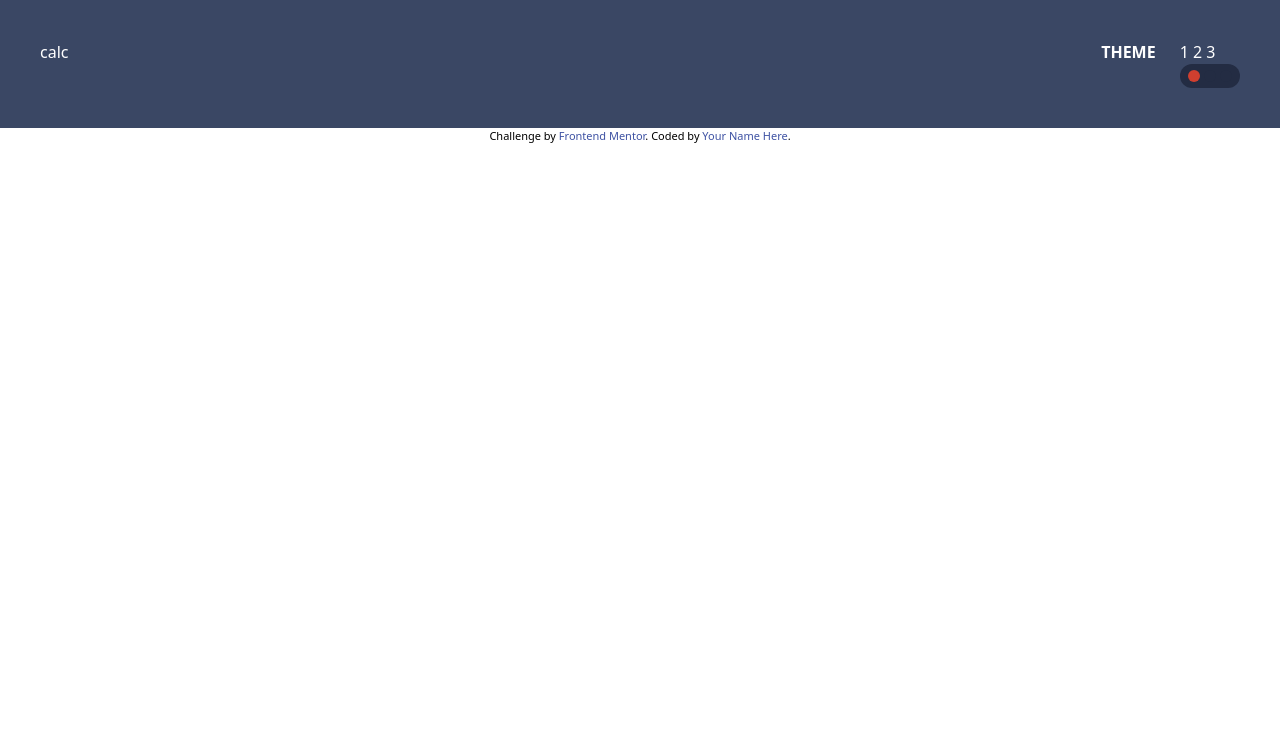
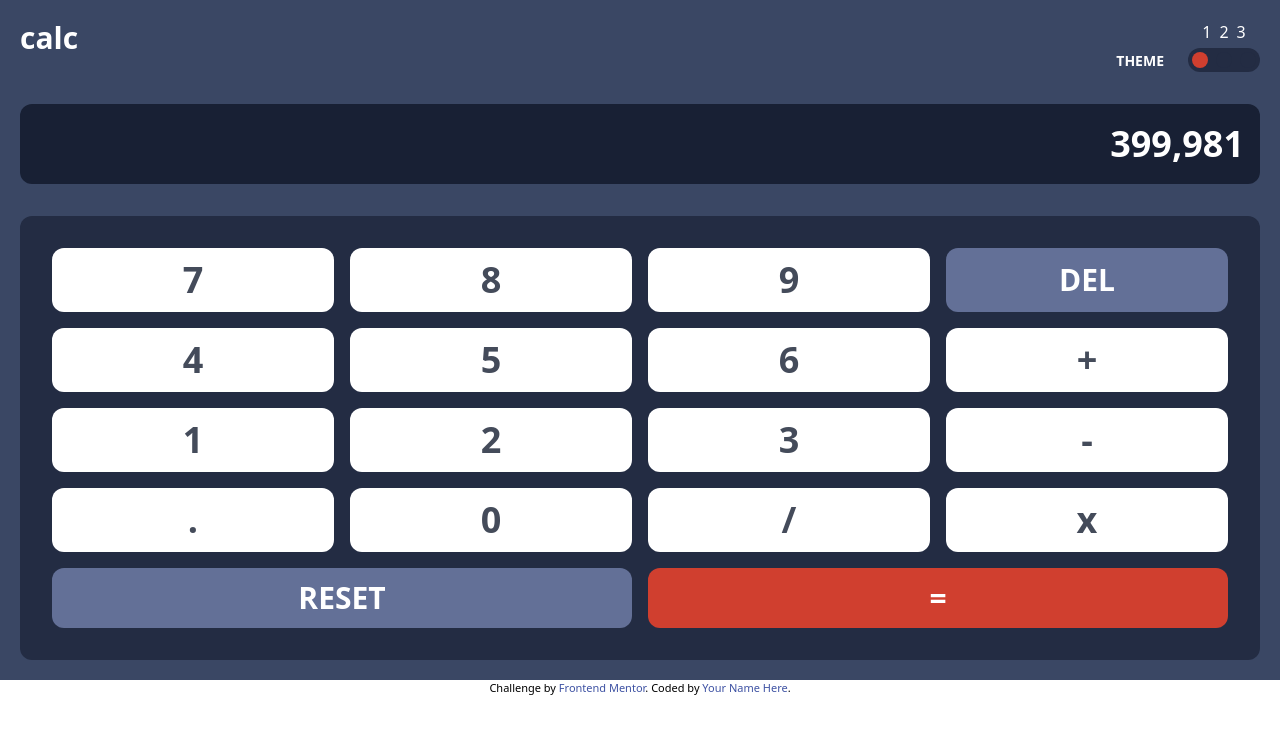
Before and after one commit to SenithVijayantha/calculator, a website: page src/index.html in a window 1280 px wide. Drawn offline with Linux system fonts and the light colour scheme.

Commit message:
Done with the basic CSS layout.

```diff
--- a/src/index.html
+++ b/src/index.html
@@ -1,16 +1,12 @@
 <!DOCTYPE html>
 <html lang="en">
+
 <head>
     <meta charset="UTF-8" />
     <meta name="viewport" content="width=device-width, initial-scale=1.0" />
     <!-- displays site properly based on user's device -->
     <link rel="stylesheet" href="output.css" />
-    <link
-      rel="icon"
-      type="image/png"
-      sizes="32x32"
-      href="./images/favicon-32x32.png"
-    />
+    <link rel="icon" type="image/png" sizes="32x32" href="./images/favicon-32x32.png" />
 
     <script defer src="script.js"></script>
     <title>Frontend Mentor | Calculator app</title>
@@ -29,55 +25,66 @@
 </head>
 
 <body class="">
-    <div
-      class="container bg-custom-very-dark-desaturated-blue-1 text-custom-white p-10"
-    >
+    <div class="flex flex-col gap-8 container bg-custom-very-dark-desaturated-blue-1 text-custom-white p-5">
         <div class="flex flex-row w-full justify-between">
             <div>
-          <h1>calc</h1>
+                <h1 class="text-3xl font-bold">calc</h1>
             </div>
 
-        <div class="flex gap-6">
+            <div class="flex gap-6 items-end">
                 <div>
-            <span class="uppercase font-semibold">theme</span>
+                    <span class="uppercase font-semibold text-sm">theme</span>
                 </div>
 
-          <div>
-            <div>
+                <div class="flex flex-col gap-1 items-center">
+                    <div class="flex gap-2">
                         <span>1</span>
                         <span>2</span>
                         <span>3</span>
                     </div>
-            <div
-              class="bg-custom-very-dark-desaturated-blue-2 px-2 rounded-full"
-            >
-              <button
-                id="theme-1"
-                class="rounded-full bg-custom-red w-3 h-3"
-              ></button>
-              <button
-                id="theme-2"
-                class="rounded-full w-3 h-3 bg-custom-very-dark-desaturated-blue-2 hover:bg-custom-red"
-              ></button>
-              <button
-                id="theme-3"
-                class="rounded-full w-3 h-3 bg-custom-very-dark-desaturated-blue-2 hover:bg-custom-red"
-              ></button>
+                    <div class="bg-custom-very-dark-desaturated-blue-2 px-1 py-1 rounded-full flex flex-row gap-2">
+                        <button id="theme-1" class="rounded-full bg-custom-red w-4 h-4"></button>
+                        <button id="theme-2"
+                            class="rounded-full w-4 h-4 bg-custom-very-dark-desaturated-blue-2 hover:bg-custom-red"></button>
+                        <button id="theme-3"
+                            class="rounded-full w-4 h-4 bg-custom-very-dark-desaturated-blue-2 hover:bg-custom-red"></button>
                     </div>
                 </div>
             </div>
         </div>
 
-      <div></div>
+        <div class="flex flex-col justify-center bg-custom-very-dark-desaturated-blue-3 h-20 rounded-xl pr-4">
+            <span class="text-right inline-block w-full text-4xl font-bold">399,981</span>
+        </div>
 
-      <div></div>
+        <div class="grid grid-cols-4 gap-4 p-8 bg-custom-very-dark-desaturated-blue-2 rounded-xl text-4xl font-bold text-custom-very-dark-grayish-blue">
+            <button class="bg-custom-white py-3 rounded-xl ">7</button>
+            <button class="bg-custom-white py-3 rounded-xl ">8</button>
+            <button class="bg-custom-white py-3 rounded-xl ">9</button>
+            <button class="text-custom-white bg-custom-desaturated-dark-blue-1 rounded-xl text-3xl py-3">DEL</button>
+            <button class="bg-custom-white py-3 rounded-xl ">4</button>
+            <button class="bg-custom-white py-3 rounded-xl ">5</button>
+            <button class="bg-custom-white py-3 rounded-xl ">6</button>
+            <button class="bg-custom-white py-3 rounded-xl ">+</button>
+            <button class="bg-custom-white py-3 rounded-xl ">1</button>
+            <button class="bg-custom-white py-3 rounded-xl ">2</button>
+            <button class="bg-custom-white py-3 rounded-xl ">3</button>
+            <button class="bg-custom-white py-3 rounded-xl ">-</button>
+            <button class="bg-custom-white py-3 rounded-xl ">.</button>
+            <button class="bg-custom-white py-3 rounded-xl ">0</button>
+            <button class="bg-custom-white py-3 rounded-xl ">/</button>
+            <button class="bg-custom-white py-3 rounded-xl ">x</button>
+            <button class="col-span-2 text-custom-white bg-custom-desaturated-dark-blue-1 rounded-xl text-3xl py-3">RESET</button>
+            <button class="col-span-2 text-custom-white bg-custom-red rounded-xl text-3xl py-3">=</button>
+
+        </div>
     </div>
 
     <div class="attribution">
         Challenge by
-      <a href="https://www.frontendmentor.io?ref=challenge" target="_blank"
-        >Frontend Mentor</a
-      >. Coded by <a href="#">Your Name Here</a>.
+        <a href="https://www.frontendmentor.io?ref=challenge" target="_blank">Frontend Mentor</a>. Coded by <a
+            href="#">Your Name Here</a>.
     </div>
 </body>
+
 </html>
```
Also changed, not shown: src/output.css. Lines whose indentation alone changed are shown as unchanged.
